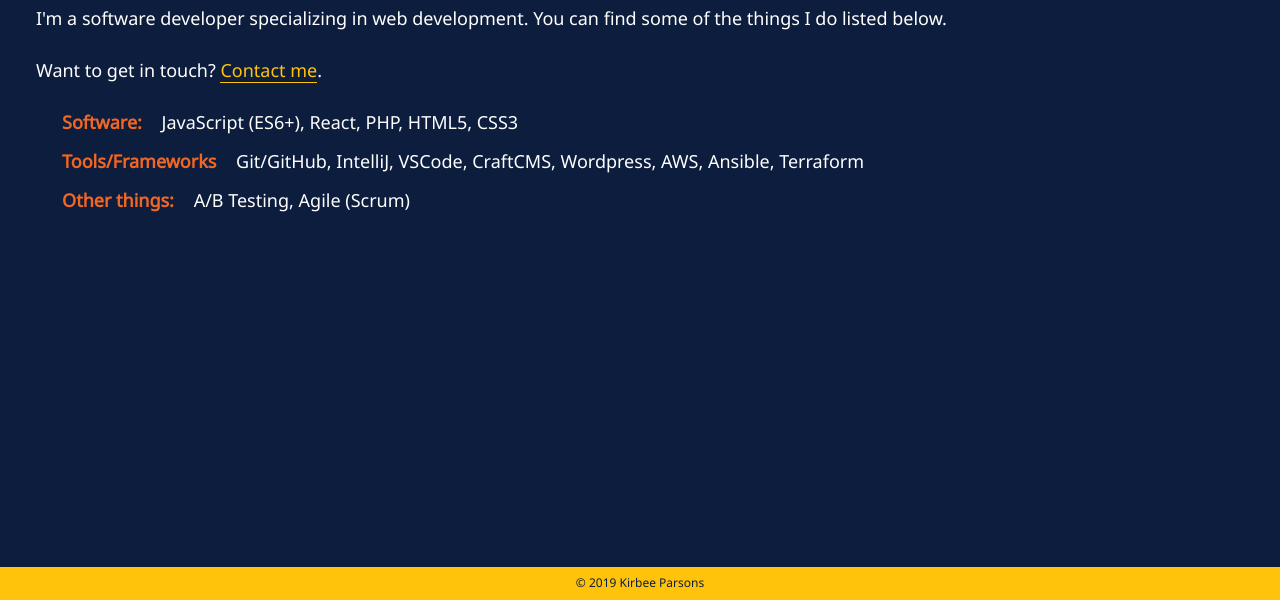
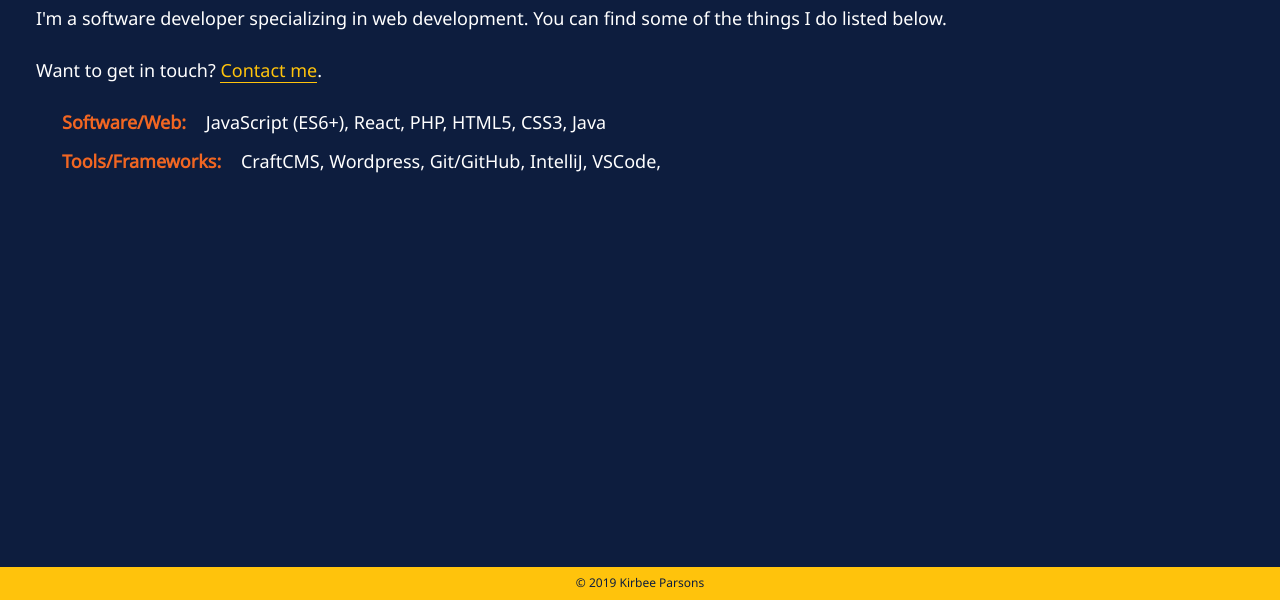
Before and after one commit to kirbee/kirbeep, a Gatsby site: page / in a window 1280 px wide. Shown: the part 200-800 px from the top of the page. Built offline with nearby package versions, Linux system fonts and the light colour scheme; Gatsby itself is replaced by a stand-in of ours; a web font is replaced by a local one.

Commit message:
remove some things from lists

```diff
--- a/src/pages/index.js
+++ b/src/pages/index.js
@@ -29,15 +29,12 @@ const IndexPage = () => (
     </p>
     <List>
       <li>
-        <ListStart>Software:</ListStart> JavaScript (ES6+), React, PHP, HTML5,
-        CSS3
+        <ListStart>Software/Web:</ListStart> JavaScript (ES6+), React, PHP,
+        HTML5, CSS3, Java
       </li>
       <li>
-        <ListStart>Tools/Frameworks</ListStart> Git/GitHub, IntelliJ, VSCode,
-        CraftCMS, Wordpress, AWS, Ansible, Terraform
-      </li>
-      <li>
-        <ListStart>Other things:</ListStart> A/B Testing, Agile (Scrum)
+        <ListStart>Tools/Frameworks:</ListStart> CraftCMS, Wordpress,
+        Git/GitHub, IntelliJ, VSCode,
       </li>
     </List>
   </Layout>
```
